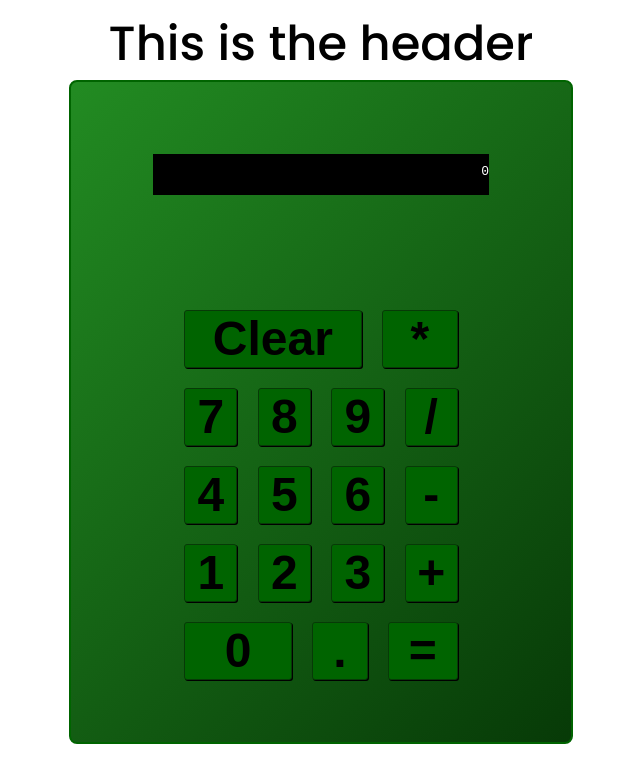
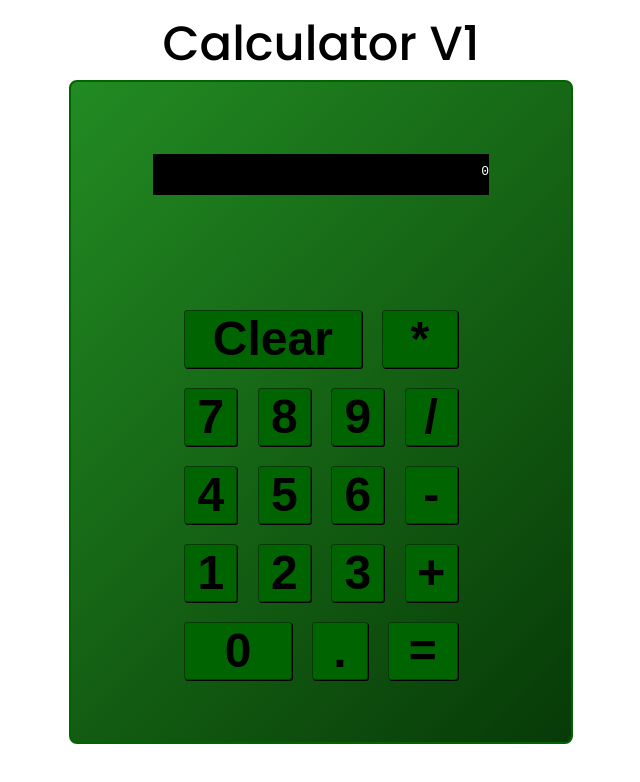
Before and after one commit to zemownkee/calculator, a plain HTML site: page index.html in a window 1280 px wide. Shown: the whole page, without its empty margins (327-967 px from the left). Drawn offline with Linux system fonts and the light colour scheme.

Commit message:
Include file changes that should have been committed but weren't saved

```diff
--- a/index.html
+++ b/index.html
@@ -11,7 +11,7 @@
 </head>
 <body>
     <div class='page'>
-        <div class='header'>This is the header</div>
+        <div class='header'>Calculator V1</div>
         <div class='calculator'>
             <div class='display'>0</div>
             <div class='buttons'>
```
